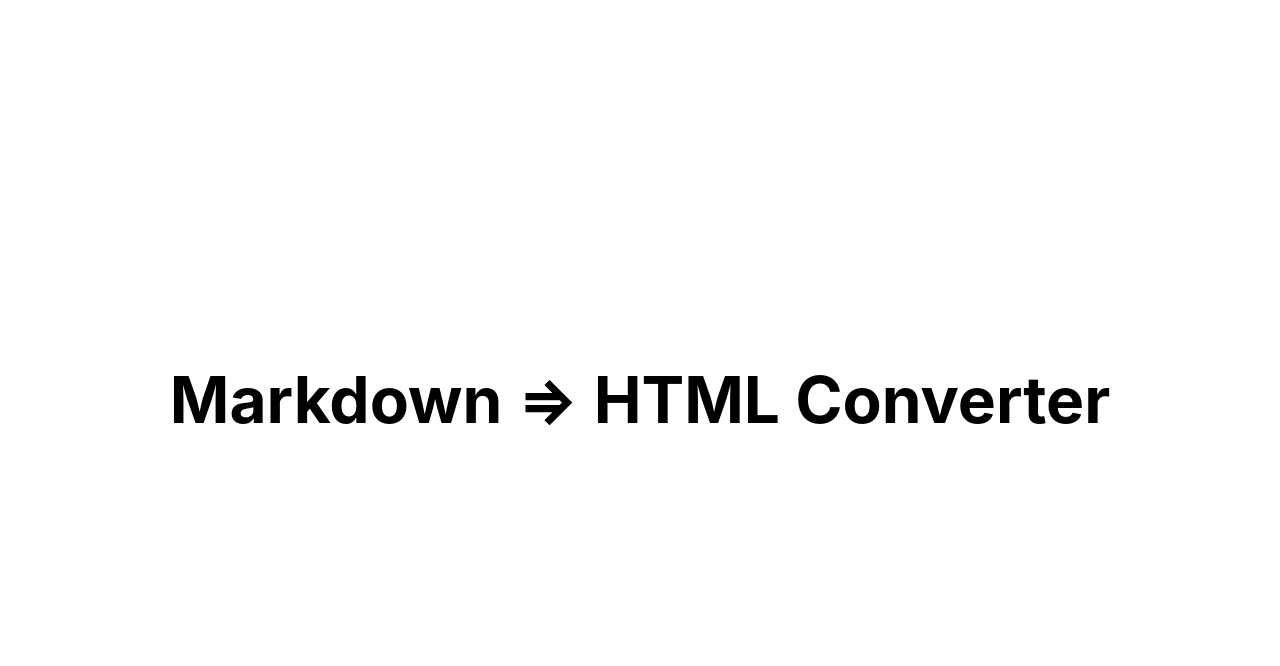
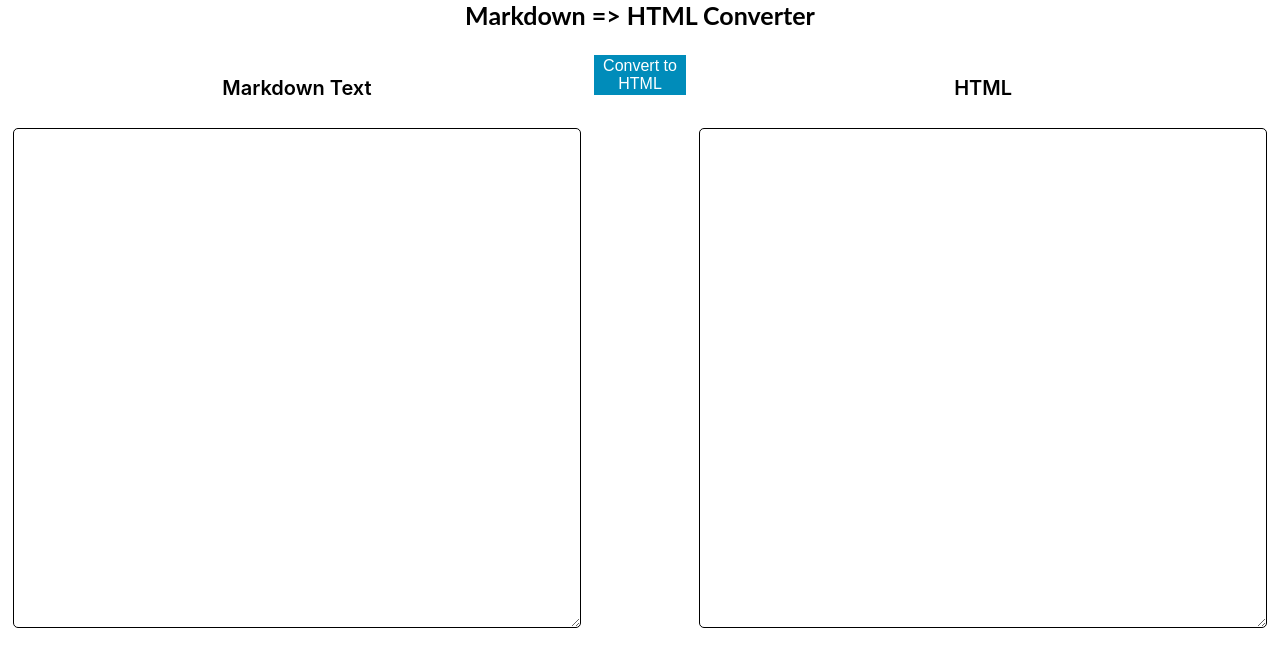
Before and after one commit to PatriceDouge/markdown-to-html-converter, a Next.js app: page / in a window 1280 px wide. Shown: the top 666 px of the page. Built offline with nearby package versions, Linux system fonts and the light colour scheme.

Commit message:
basic frontend with editors & button done

```diff
--- /dev/null
+++ b/components/convertButton.jsx
@@ -0,0 +1,24 @@
+import React, { useContext } from "react";
+import styled from "styled-components";
+
+const Button = styled.button`
+    background-color: #008CBA; /* Green */
+    border: none;
+    color: white;
+    padding: 0px;
+    text-align: center;
+    text-decoration: none;
+    display: inline-block;
+    font-size: 16px;
+    height: 40px;
+    width: 100px;
+`;
+
+export default function ConvertButton() {
+
+    return (
+        <Button>
+            Convert to HTML
+        </Button>
+    );
+}
--- /dev/null
+++ b/components/htmlEditor.jsx
@@ -0,0 +1,39 @@
+import React, { useContext } from "react";
+import styled from "styled-components";
+
+const Container = styled.div`
+  width: 50%;
+  height: 100%;
+  padding: 13px;
+`;
+
+const Title = styled.div`
+  font-size: 20px;
+  font-weight: 600;
+  margin-bottom: 1em;
+  padding: 8px 0;
+  text-align: center;
+`;
+
+const TextArea = styled.textarea`
+  width: 100%;
+  height: 500px;
+  border: 1px solid #000;
+  border-radius: 5px;
+  font-size: 17px;
+  padding: 20px;
+`;
+
+export default function HTMLEditor() {
+
+    const onInputChange = e => {
+
+    };
+
+    return (
+        <Container>
+            <Title>HTML</Title>
+            <TextArea onChange={onInputChange} />
+        </Container>
+    );
+}
--- /dev/null
+++ b/components/markdownEditor.jsx
@@ -0,0 +1,39 @@
+import React, { useContext } from "react";
+import styled from "styled-components";
+
+const Container = styled.div`
+  width: 50%;
+  height: 100%;
+  padding: 13px;
+`;
+
+const Title = styled.div`
+  font-size: 20px;
+  font-weight: 600;
+  margin-bottom: 1em;
+  padding: 8px 0;
+  text-align: center;
+`;
+
+const TextArea = styled.textarea`
+  width: 100%;
+  height: 500px;
+  border: 1px solid #000;
+  border-radius: 5px;
+  font-size: 17px;
+  padding: 20px;
+`;
+
+export default function MarkdownEditor() {
+
+    const onInputChange = e => {
+
+    };
+
+    return (
+        <Container>
+            <Title>Markdown Text</Title>
+            <TextArea onChange={onInputChange} />
+        </Container>
+    );
+}
--- a/package.json
+++ b/package.json
@@ -10,6 +10,7 @@
   "dependencies": {
     "next": "^10.0.0",
     "react": "17.0.1",
-    "react-dom": "17.0.1"
+    "react-dom": "17.0.1",
+    "styled-components": "^5.3.0"
   }
 }
--- a/pages/index.js
+++ b/pages/index.js
@@ -1,50 +1,48 @@
-import Head from 'next/head'
+import Head from 'next/head';
+import styled from "styled-components";
+
+import MarkdownEditor from "../components/markdownEditor";
+import HTMLEditor from '../components/htmlEditor';
+import ConvertButton from "../components/convertButton"
+
+const HomeContainer = styled.div`
+  width: 100%;
+  height: 100%;
+  display: flex;
+  flex-direction: column;
+  align-items: center;
+  `;
+
+const Title = styled.div`
+  font-size: 25px;
+  font-weight: 700;
+  font-family: "Lato", sans-serif;
+  margin-bottom: 1em;
+`;
+
+const EditorContainer = styled.div`
+  width: 100%;
+  height: 100%;
+  display: flex;
+`;
 
 export default function Home() {
   return (
-    <div className="container">
+
+    <HomeContainer>
+
       <Head>
         <title>Mailchimp Assignment</title>
       </Head>
 
-      <main>
-        <h1 className="title">Markdown => HTML Converter</h1>
+      <Title>Markdown => HTML Converter</Title>
 
-      </main>
+      <EditorContainer>
+        <MarkdownEditor />
+        <ConvertButton />
+        <HTMLEditor />
+      </EditorContainer>
 
-      <style jsx>{`
-        .container {
-          min-height: 100vh;
-          padding: 0 0.5rem;
-          display: flex;
-          flex-direction: column;
-          justify-content: center;
-          align-items: center;
-        }
-
-        main {
-          padding: 5rem 0;
-          flex: 1;
-          display: flex;
-          flex-direction: column;
-          justify-content: center;
-          align-items: center;
-        }
-
-        a {
-          color: inherit;
-          text-decoration: none;
-        }
-
-        .title {
-          margin: 0;
-          line-height: 1.15;
-          font-size: 4rem;
-        }
-
-        .title { text-align: center; }
-
-      `}</style>
 
       <style jsx global>{`
         html,
@@ -60,6 +58,8 @@ export default function Home() {
           box-sizing: border-box;
         }
       `}</style>
-    </div >
+
+    </HomeContainer>
+
   )
 }
```
Also changed, not shown: 1 other file (tests, documents, lock files or other folders).
